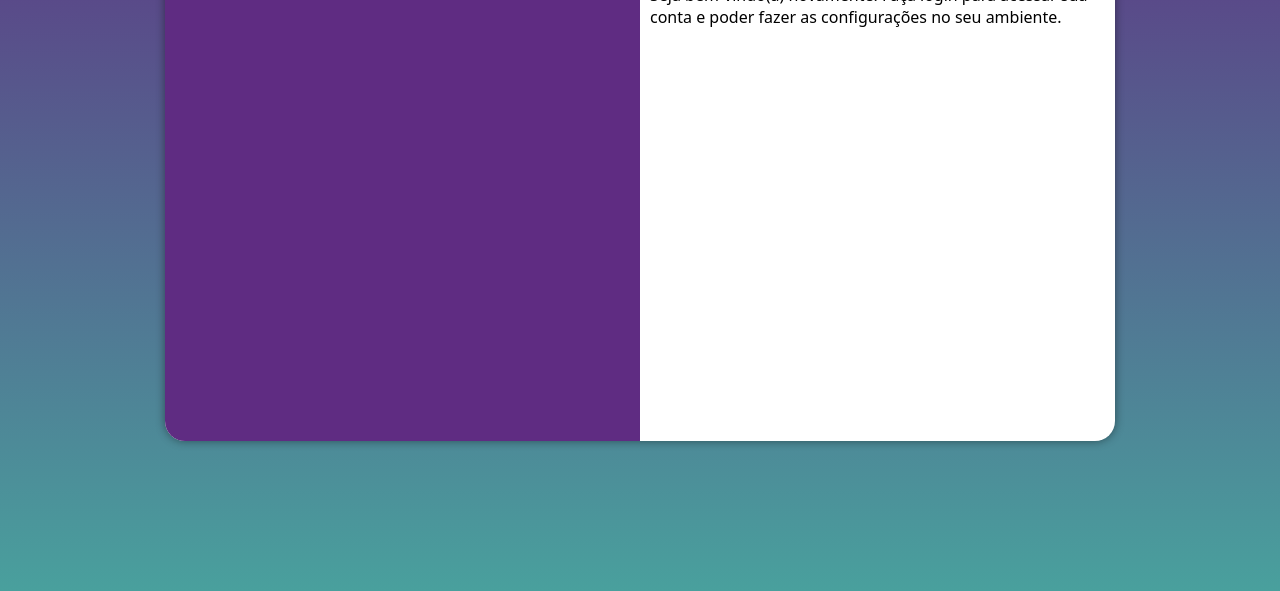
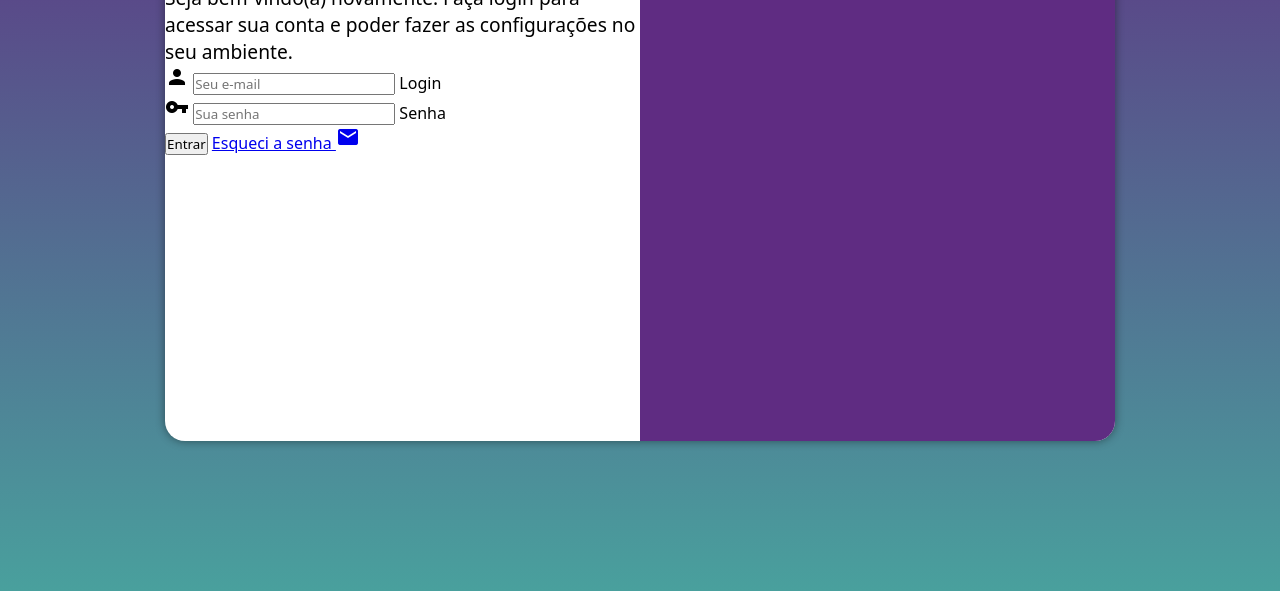
Before and after one commit to Caio-Paulino/projeto-login, a plain HTML site: page index.html in a window 1280 px wide. Shown: the part 209-800 px from the top of the page. Drawn offline with Linux system fonts and the light colour scheme.

Commit message:
formulario

```diff
--- a/index.html
+++ b/index.html
@@ -4,6 +4,8 @@
     <meta charset="UTF-8">
     <meta name="viewport" content="width=device-width, initial-scale=1.0">
     <title>Login</title>
+    <link href="https://fonts.googleapis.com/icon?family=Material+Icons"
+      rel="stylesheet">
     <link rel="stylesheet" href="/styles/style.css">
     <link rel="stylesheet" href="styles/media-queries.css">
 </head>
@@ -14,11 +16,24 @@
                 <!-- Aqui vai a imagem nas CSS -->
             </div>
 
-            <div id="formulário">
+            <div id="formulario">
                 <h1>Login</h1>
                 <p>Seja bem-vindo(a) novamente. Faça login para acessar sua conta e poder fazer as configurações no seu ambiente.</p>
-                <form action="login.php" method="post">
-
+                <form action="login.php" method="post" autocomplete="on">
+                    <div class="campo">
+                        <span class="material-icons">person</span>
+                        <input type="email" name="login" id="ilogin" placeholder="Seu e-mail" autocomplete="email" required maxlength="30">
+                        <label for="ilogin">Login</label>
+                    </div>
+                    <div class="campo">
+                        <span class="material-icons">vpn_key</span>
+                        <input type="password" name="senha" id="isenha" placeholder="Sua senha" autocomplete="current-password" required minlength="8" maxlength="20">
+                        <label for="isenha">Senha</label>
+                    </div>
+                    <input type="submit" value="Entrar">
+                    <a href="esqueci.html">
+                        Esqueci a senha <span class="material-icons">mail</span>
+                    </a>
                 </form>
             </div>
         </section>
--- a/styles/media-queries.css
+++ b/styles/media-queries.css
@@ -8,9 +8,11 @@
     section#login > div#imagem {
         float: left;
         width: 30%;
+        height: 100%;
+        background-position: center center;
     }
 
-    section#login > div#formulário {
+    section#login > div#formulario {
         float: right;
         width: 70%;
     }
@@ -27,14 +29,27 @@
     }
 
     section#login > div#imagem {
-        float: left;
+        float: right;
         width: 50%;
         height: 100%;
     }
 
-    section#login > div#formulário {
-        float: right;
+    section#login > div#formulario {
+        float: left;
         width: 50%;
     }
 
+    div#formulario > {
+        text-align: center;
+        margin-bottom: 10px;
+    }
+
+    div#formulario > h1 {
+        font-size: 2em;
+    }
+
+    div#formulario > p {
+        font-size: 1.2em;
+    }
+
 }
```
